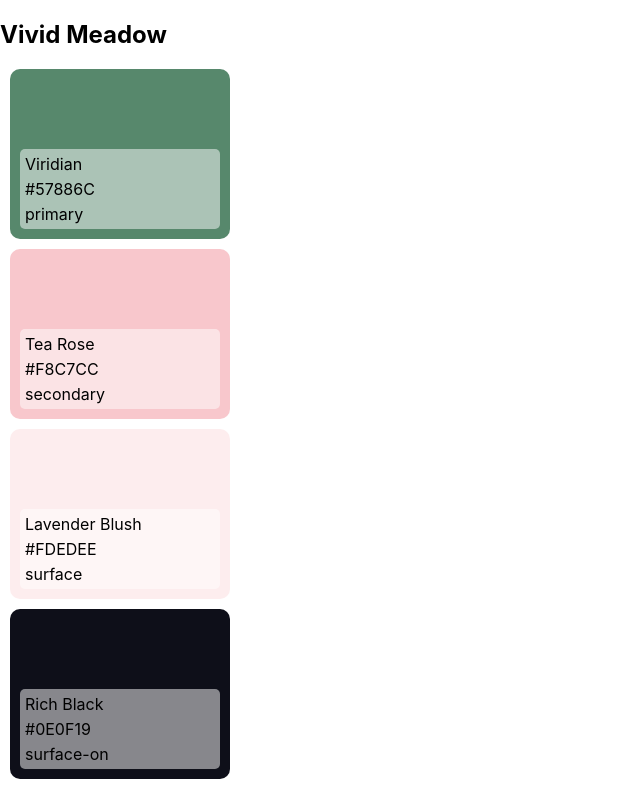
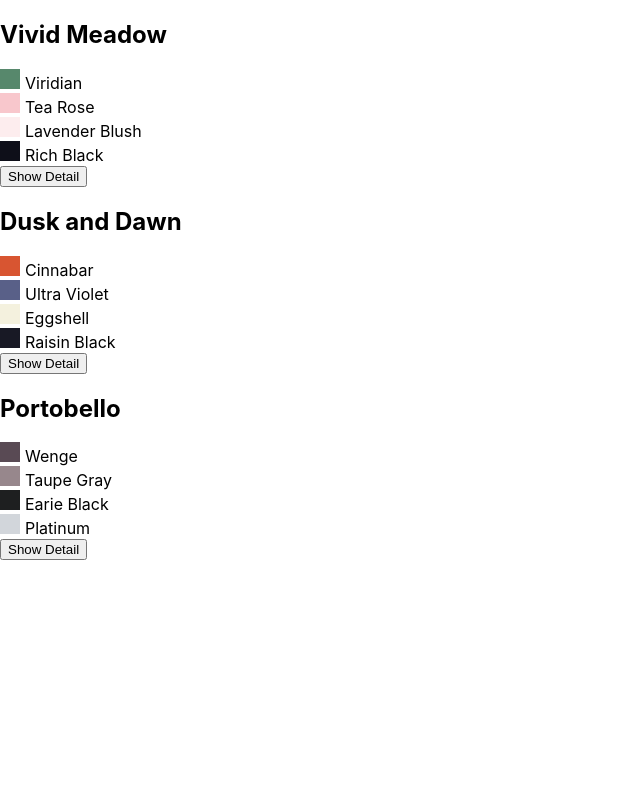
Before and after one commit to E-Swoboda/recap-project-react, a React (Create React App) app: page / in a window 1280 px wide. Shown: the top 800 px of the page, without its empty margins (0-640 px from the left). Built offline with nearby package versions, Linux system fonts and the light colour scheme.

Commit message:
my-react-app

```diff
--- a/src/ColorPalette.js
+++ b/src/ColorPalette.js
@@ -1,18 +1,13 @@
 import React from "react";
-import ColorCard from "./ColorCard";
-import { themes } from "./themes";
+import Theme from "./Theme";
+import { themes } from "./db";
 
 const ColorPalette = () => {
   return (
     <div className="color-palette">
       {themes.map((theme) => (
         <div key={theme.id}>
-          <h2>{theme.name}</h2>
-          <div className="color-cards">
-            {theme.colors.map((color) => (
-              <ColorCard key={color.role} color={color} />
-            ))}
-          </div>
+          <Theme theme={theme} />
         </div>
       ))}
     </div>
--- /dev/null
+++ b/src/Theme.js
@@ -0,0 +1,26 @@
+import React, { useState } from "react";
+import ThemePreview from "./ThemePreview";
+import ThemeDetail from "./ThemeDetail";
+
+const Theme = ({ theme }) => {
+  const [isPreview, setIsPreview] = useState(true);
+
+  const toggleView = () => {
+    setIsPreview(!isPreview);
+  };
+
+  return (
+    <div>
+      {isPreview ? (
+        <ThemePreview theme={theme} />
+      ) : (
+        <ThemeDetail theme={theme} />
+      )}
+      <button onClick={toggleView}>
+        {isPreview ? "Show Detail" : "Show Preview"}
+      </button>
+    </div>
+  );
+};
+
+export default Theme;
--- /dev/null
+++ b/src/ThemeDetail.js
@@ -0,0 +1,19 @@
+import React from "react";
+
+const ThemeDetail = ({ theme }) => {
+  return (
+    <div>
+      <h2>{theme.name}</h2>
+      <div className="color-cards">
+        {theme.colors.map((color) => (
+          <div key={color.role}>
+            <p>{color.name}</p>
+            <p>{color.value}</p>
+          </div>
+        ))}
+      </div>
+    </div>
+  );
+};
+
+export default ThemeDetail;
--- /dev/null
+++ b/src/ThemePreview.js
@@ -0,0 +1,27 @@
+import React from "react";
+
+const ThemePreview = ({ theme }) => {
+  return (
+    <div>
+      <h2>{theme.name}</h2>
+      <div className="color-cards">
+        {theme.colors.map((color) => (
+          <div key={color.role}>
+            <div
+              style={{
+                backgroundColor: color.value,
+                width: "20px",
+                height: "20px",
+                display: "inline-block",
+                marginRight: "5px",
+              }}
+            ></div>
+            <span>{color.name}</span>
+          </div>
+        ))}
+      </div>
+    </div>
+  );
+};
+
+export default ThemePreview;
--- /dev/null
+++ b/src/db.js
@@ -0,0 +1,80 @@
+export const themes = [
+  {
+    id: "0",
+    name: "Vivid Meadow",
+    colors: [
+      {
+        role: "primary",
+        value: "#57886C",
+        name: "Viridian",
+      },
+      {
+        role: "secondary",
+        value: "#F8C7CC",
+        name: "Tea Rose",
+      },
+      {
+        role: "surface",
+        value: "#FDEDEE",
+        name: "Lavender Blush",
+      },
+      {
+        role: "surface-on",
+        value: "#0E0F19",
+        name: "Rich Black",
+      },
+    ],
+  },
+  {
+    id: "1",
+    name: "Dusk and Dawn",
+    colors: [
+      {
+        role: "primary",
+        value: "#D85531",
+        name: "Cinnabar",
+      },
+      {
+        role: "secondary",
+        value: "#596088",
+        name: "Ultra Violet",
+      },
+      {
+        role: "surface",
+        value: "#F4F1DE",
+        name: "Eggshell",
+      },
+      {
+        role: "surface-on",
+        value: "#181925",
+        name: "Raisin Black",
+      },
+    ],
+  },
+  {
+    id: "2",
+    name: "Portobello",
+    colors: [
+      {
+        role: "primary",
+        value: "#594A54",
+        name: "Wenge",
+      },
+      {
+        role: "secondary",
+        value: "#97878C",
+        name: "Taupe Gray",
+      },
+      {
+        role: "surface",
+        value: "#1E1F20",
+        name: "Earie Black",
+      },
+      {
+        role: "surface-on",
+        value: "#D2D6DB",
+        name: "Platinum",
+      },
+    ],
+  },
+];
```
